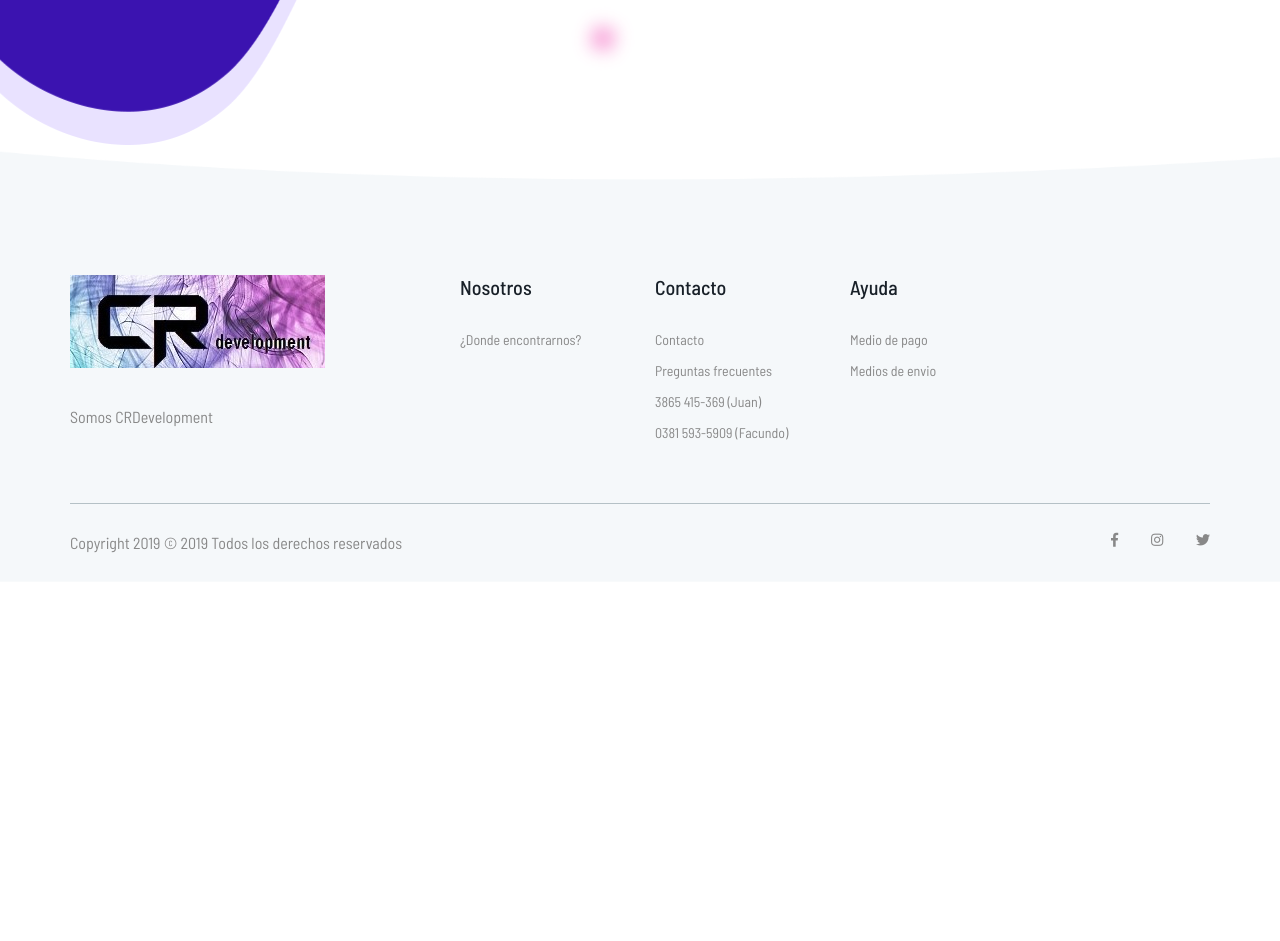
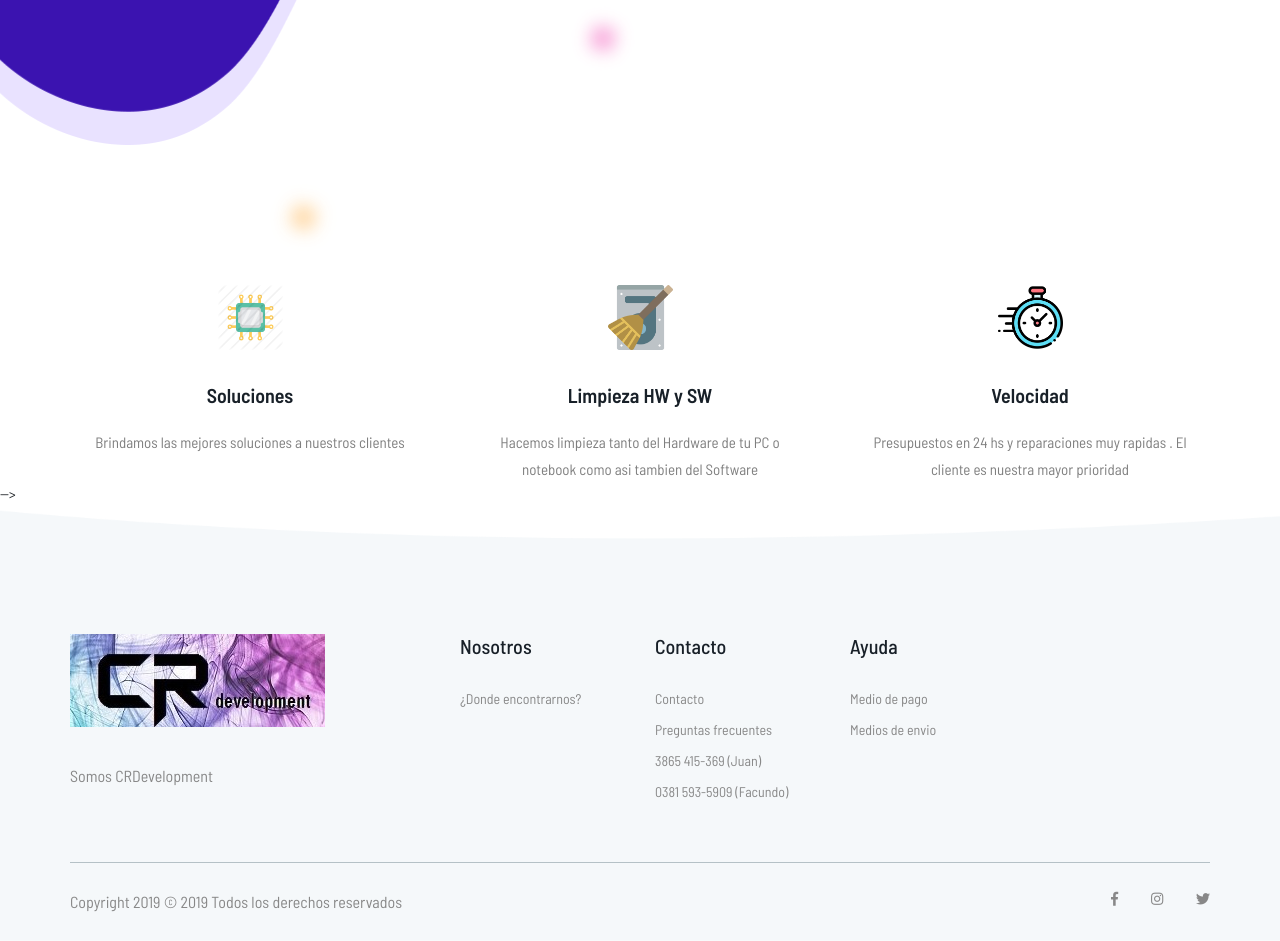
Before and after one commit to juanchehin/CR, a plain HTML site: page index.html in a window 1280 px wide. Shown: the part 875-1816 px from the top of the page. Before the commit the page ends 1457 px from the top, so only its background shows below. Drawn offline with Linux system fonts and the light colour scheme.

Commit message:
Se agregaron las tarjetas en la segunda seccion de la pagina

```diff
--- a/index.html
+++ b/index.html
@@ -129,33 +129,34 @@ Organizacion : CDDevelopment
     <!--::banner part start::-->
 
     <!--::use sasu part end::-->
-    <!-- <section class="use_sasu padding_top">
+    <section class="use_sasu padding_top">
         <div class="container">
             <div class="row justify-content-center">
                 <div class="col-lg-4 col-sm-6">
                     <div class="single_feature">
                         <div class="single_feature_part">
-                            <img src="img/icon/feature_icon_1.png" alt="">
-                            <h4>Fully Secured</h4>
-                            <p>Made great fish shall beast, fourth land also Doesn tree without lesser likeness he fruit of called gathering day whose called were have </p>
+                            <img src="img/icon/micro.png" alt="">
+                            <!-- <ion-icon name="build"></ion-icon> -->
+                            <h4>Soluciones</h4>
+                            <p>Brindamos las mejores soluciones a nuestros clientes </p>
                         </div>
                     </div>
                 </div>
                 <div class="col-lg-4 col-sm-6">
                     <div class="single_feature">
                         <div class="single_feature_part">
-                            <img src="img/icon/feature_icon_2.png" alt="">
-                            <h4>Unique Design</h4>
-                            <p>Made great fish shall beast, fourth land also Doesn tree without lesser likeness he fruit of called gathering day whose called were have </p>
+                            <img src="img/icon/harddisk.png" alt="">
+                            <h4>Limpieza HW y SW</h4>
+                            <p>Hacemos limpieza tanto del Hardware de tu PC o notebook como asi tambien del Software </p>
                         </div>
                     </div>
                 </div>
                 <div class="col-lg-4 col-sm-6">
                     <div class="single_feature">
                         <div class="single_feature_part">
-                            <img src="img/icon/feature_icon_3.png" alt="">
-                            <h4>A Volunteer</h4>
-                            <p>Made great fish shall beast, fourth land also Doesn tree without lesser likeness he fruit of called gathering day whose called were have </p>
+                            <img src="img/icon/clock.png" alt="">
+                            <h4>Velocidad</h4>
+                            <p>Presupuestos en 24 hs y reparaciones muy rapidas . El cliente es nuestra mayor prioridad </p>
                         </div>
                     </div>
                 </div>
@@ -163,7 +164,7 @@ Organizacion : CDDevelopment
         </div>
         <img src="img/animate_icon/Ellipse_1.png" alt="" class="feature_icon_1 custom-animation1">
     </section> -->
-    <!--::use sasu part end::-->
+    <!--::use sasu part end::
 
     <!--::about_us part start::-->
     <!-- <section class="about_us section_padding">
```
Also changed, not shown: img/disco.svg (added), img/icon/clock.png (added), img/icon/harddisk.png (added), img/icon/llave.svg (added), img/icon/micro.png (added), img/icon1.svg (added).
